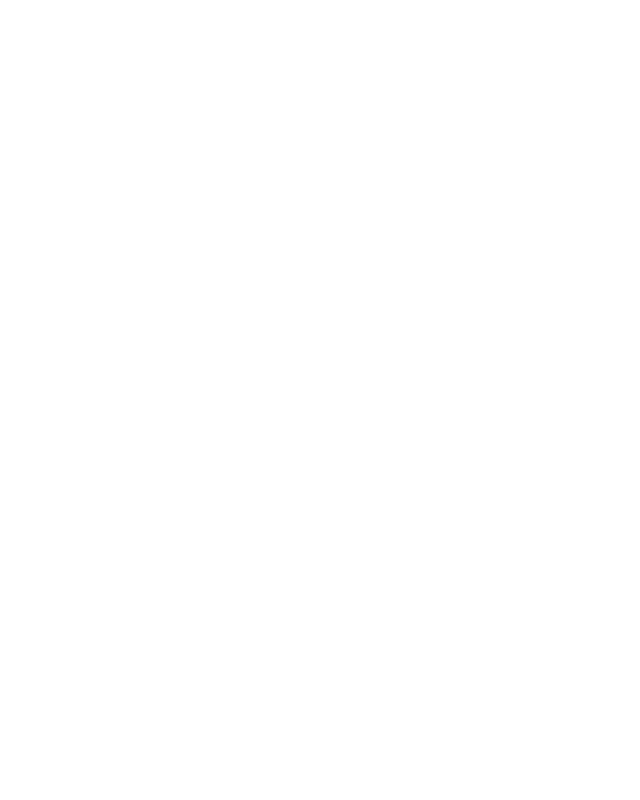
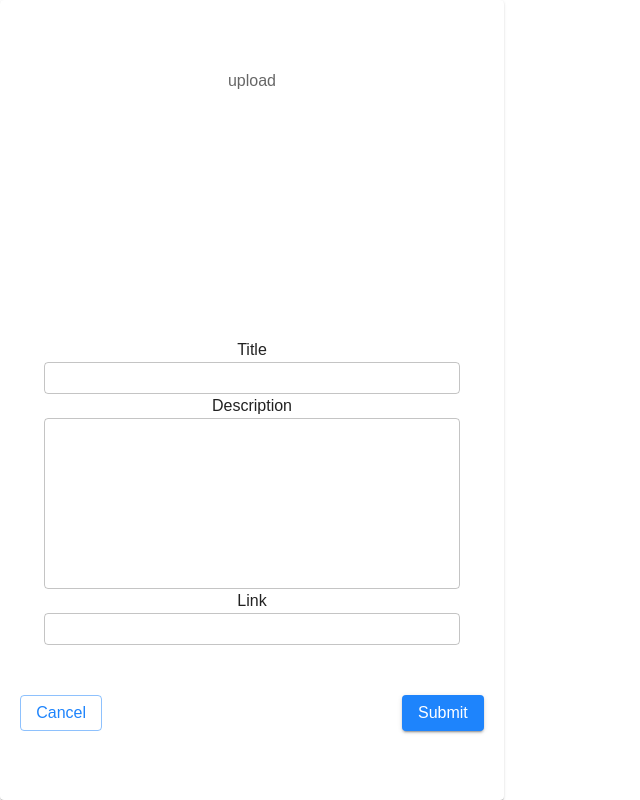
Before and after one commit to PPTZZ/Showcase-v1.2, a React (Vite) app: page /upload in a window 1280 px wide. Before the commit this address had no page. Shown: the whole page, without its empty margins (0-640 px from the left). Built offline with nearby package versions, Linux system fonts and the light colour scheme.

Commit message:
started upload comp

```diff
--- a/src/App.jsx
+++ b/src/App.jsx
@@ -1,17 +1,19 @@
-import { Routes, Route } from "react-router-dom";
-import { Login } from "./pages/Login";
-import { Register } from "./pages/Register";
-import { Profile } from "./pages/Profile";
+// import { Routes, Route } from "react-router-dom";
+// import { Login } from "./pages/Login";
+// import { Register } from "./pages/Register";
+// import { Profile } from "./pages/Profile";
+import { Upload } from './components/Upload'
 import './App.css'
 
 export const App = ()=> {
   return(
     <>
-      <Routes>
+      <Upload/>
+      {/* <Routes>
           <Route path="/" element={<Login/>}/>
           <Route path="/register" element={<Register/>}/>
           <Route path="/profile" element={<Profile/>}/>
-      </Routes>
+      </Routes> */}
     </>
   )
 }
--- a/src/components/Upload.jsx
+++ b/src/components/Upload.jsx
@@ -1,11 +1,85 @@
-import { Paper } from "@mui/material"
-
+import { useState } from "react";
+import { Box, Button, FormLabel, Input, Paper, Stack, TextField, Typography } from "@mui/material"
 
 export const Upload = ()=> {
+
+    const [file, setFile] = useState();
+    function handleChange(e) {
+        console.log(e.target.files);
+        setFile(URL.createObjectURL(e.target.files[0]));
+    }
     return(
         <>
-            <Paper>
+            <Paper
+                sx={{
+                    width:'31.5rem',
+                    height:'50rem',
+                    display:'flex',
+                    flexFlow: 'column',
+                    justifyContent:'center',
+                    alignItems:'center'
+                }}
+            >
+                <Input type="file" id="upload" onChange={handleChange} sx={{display:'none'}}></Input>
+                <Box>
+                <FormLabel htmlFor="upload">
+                    upload <br/>
+                    <img src={file} style={{height:'15rem'}}/>
+                </FormLabel>
+                </Box>
+                <Typography>Title</Typography>
+                <TextField
 
+                    sx={{
+                        width:'26rem',
+                        '& .MuiInputBase-root':{
+                            height:'2rem',
+                        }
+                    }}
+                >
+                </TextField>
+                <Typography>Description</Typography>
+                <TextField
+                    multiline
+                    rows={6}
+                    sx={{
+                        width:'26rem',
+                    }}
+                >
+                </TextField>
+                <Typography>Link</Typography>
+                <TextField
+                    sx={{
+                        width:'26rem',
+                        '& .MuiInputBase-root':{
+                            height:'2rem'
+                        }
+                    }}
+                >
+                </TextField>
+                <Stack
+                    direction={'row'}
+                    spacing={30}
+                    mt={5}
+                >
+                    <Button
+                        variant="outlined"
+                        color="primary"
+                    >
+                        <Typography>
+                            Cancel
+                        </Typography>
+                    </Button>
+                    <Button
+                        variant="contained"
+                        color="primary"
+                        type="submit"
+                    >
+                        <Typography>
+                            Submit
+                        </Typography>
+                    </Button>
+                </Stack>
             </Paper>
         </>
     )
```
